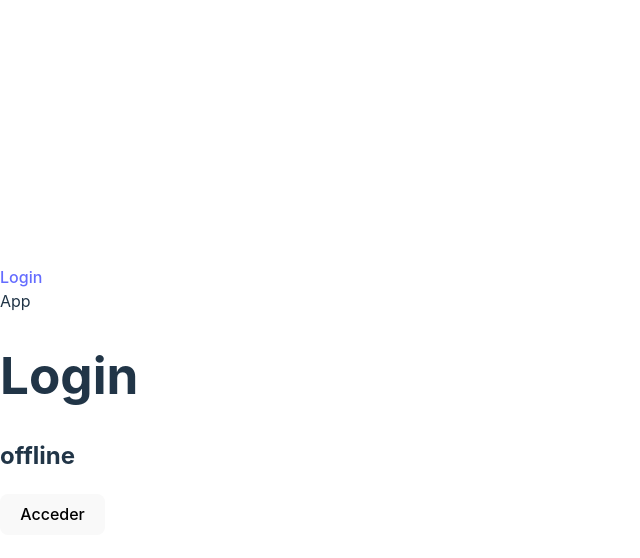
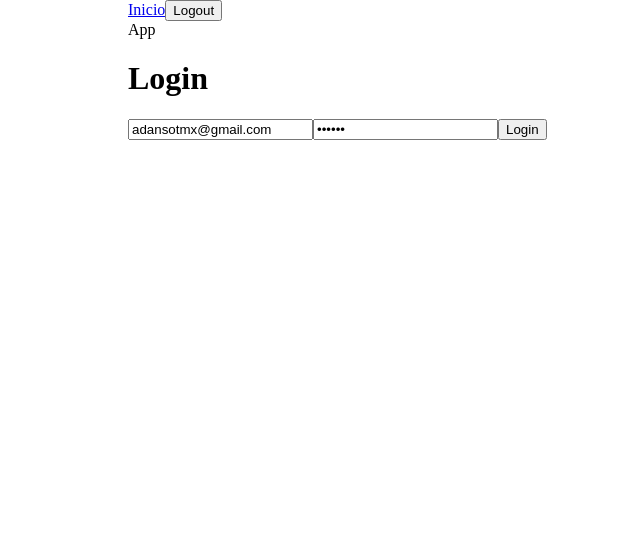
Before and after one commit to Adansote/react-firebase9-vite-router-compositionApi, a React (Vite) app: page /login in a window 1280 px wide. Shown: the top 558 px of the page, without its empty margins (0-640 px from the left). Built offline with nearby package versions, Linux system fonts and the light colour scheme; no server answers; sample sign-in values are in the browser's storage.

Commit message:
simple auth 2commit

```diff
--- a/package.json
+++ b/package.json
@@ -10,6 +10,7 @@
     "preview": "vite preview"
   },
   "dependencies": {
+    "firebase": "^9.20.0",
     "react": "^18.2.0",
     "react-dom": "^18.2.0",
     "react-router-dom": "^6.10.0"
--- a/src/App.jsx
+++ b/src/App.jsx
@@ -3,10 +3,16 @@ import Login from "./routes/Login"
 import Home from "./routes/Home"
 import Navbar from "./components/Navbar"
 import RequiereAuth from "./components/RequiereAuth"
+import Register from "./routes/Register"
+import { useContext } from "react"
+import { UserContext } from "./context/UserProvider"
 //context appi prove una forma de pasar datos atraves del arbol de componentes sin tener que pasar props
 //manualmente en cada nivel y esta configurado con router
 const App = () => {
-
+const {user} = useContext(UserContext)
+ if(user === false){
+  return <p>Loading....</p>
+ }
 
   return (
 <>
@@ -19,7 +25,8 @@ const App = () => {
           <Home/>
         </RequiereAuth>
        }/>
-       <Route path="/login" element={<Login/>}/>
+       <Route path="/login" element={<Login />}/>
+        <Route path="/register" element={<Register />}/>
 
     </Routes>
 
--- a/src/components/Navbar.jsx
+++ b/src/components/Navbar.jsx
@@ -1,21 +1,32 @@
 import { useContext } from "react";
-import { Link } from "react-router-dom";
+import { Link, NavLink } from "react-router-dom";
 import {UserContext} from "../context/UserProvider"
 const Navbar = () => {
 
-   const {user, setUser}= useContext(UserContext)
-
+   const {user, signOutUser}= useContext(UserContext)
+    const handleClickLogout = async()=>{
+        try {
+            await signOutUser()
+        } catch (error) {
+           console.log(error.code)
+        }
+    }
     return(
 <div>
+
     {
         user ? (
             <>
               <Link  to="/">Inicio</Link>
+              <button onClick={handleClickLogout}>Logout</button>
 
-             <button onClick={()=> setUser(false)}>Logout</button>
             </>
     ) : (
-        <Link  to="/login">Login</Link>
+        <>
+        <NavLink to="/register"> Register</NavLink>
+         <Link  to="/login">Login</Link>
+        </>
+
     )}
 </div>
 
--- a/src/context/UserProvider.jsx
+++ b/src/context/UserProvider.jsx
@@ -1,17 +1,36 @@
-import { createContext, useState } from "react";
+import { createUserWithEmailAndPassword, onAuthStateChanged, signInWithEmailAndPassword, signOut } from "firebase/auth";
+import { createContext, useEffect, useState } from "react";
+import { auth } from "../firebase";
 
 //logica de acceso
 export const UserContext =  createContext()
 
-const UserProvider = ({children}) => {
+const UserProvider = ({ children }) => {
  const [user, setUser] = useState(false)
+
+  useEffect(() => {
+ const unsuscribe = onAuthStateChanged(auth, user => {
+   console.log(user)
+   if(user){
+    const {email, photoURL, displayName, uid}= user
+    setUser({email, photoURL, displayName, uid})
+   }else{
+    setUser(null)
+   }
+ })
+
+ return()=> unsuscribe();
+  },[])
+
+ const registerUser =(email, password)=>createUserWithEmailAndPassword(auth, email, password)
+const loginUser = (email, password) => signInWithEmailAndPassword(auth, email, password)
+
+const signOutUser = ()=> signOut(auth)
     return(
-       <UserContext.Provider value={{user, setUser}}>
+       <UserContext.Provider value={{user, setUser, registerUser, loginUser, signOutUser}}>
      {children}
 
        </UserContext.Provider>
-
     )
-
 }
 export default UserProvider;
--- /dev/null
+++ b/src/firebase.js
@@ -0,0 +1,18 @@
+
+import { initializeApp } from "firebase/app";
+
+import {getAuth} from "firebase/auth"
+// Your web app's Firebase configuration
+const firebaseConfig = {
+  apiKey: "AIzaSyAkfUzlTrYbBR4mm0WHNXai5Iu3cxo7mco",
+  authDomain: "react-firebase9-2022.firebaseapp.com",
+  projectId: "react-firebase9-2022",
+  storageBucket: "react-firebase9-2022.appspot.com",
+  messagingSenderId: "909338866047",
+  appId: "1:909338866047:web:03bb36ccd4ec7e0f75aa4a"
+};
+
+// Initialize Firebase
+const app = initializeApp(firebaseConfig);
+const auth = getAuth(app);
+export {auth};
--- a/src/index.css
+++ b/src/index.css
@@ -1,69 +1,6 @@
-:root {
-  font-family: Inter, system-ui, Avenir, Helvetica, Arial, sans-serif;
-  line-height: 1.5;
-  font-weight: 400;
 
-  color-scheme: light dark;
-  color: rgba(255, 255, 255, 0.87);
-  background-color: #242424;
-
-  font-synthesis: none;
-  text-rendering: optimizeLegibility;
-  -webkit-font-smoothing: antialiased;
-  -moz-osx-font-smoothing: grayscale;
-  -webkit-text-size-adjust: 100%;
-}
-
-a {
-  font-weight: 500;
-  color: #646cff;
-  text-decoration: inherit;
-}
-a:hover {
-  color: #535bf2;
-}
 
 body {
-  margin: 0;
-  display: flex;
-  place-items: center;
-  min-width: 320px;
-  min-height: 100vh;
+  margin: 0 auto;
+ width:  80%;
 }
-
-h1 {
-  font-size: 3.2em;
-  line-height: 1.1;
-}
-
-button {
-  border-radius: 8px;
-  border: 1px solid transparent;
-  padding: 0.6em 1.2em;
-  font-size: 1em;
-  font-weight: 500;
-  font-family: inherit;
-  background-color: #1a1a1a;
-  cursor: pointer;
-  transition: border-color 0.25s;
-}
-button:hover {
-  border-color: #646cff;
-}
-button:focus,
-button:focus-visible {
-  outline: 4px auto -webkit-focus-ring-color;
-}
-
-@media (prefers-color-scheme: light) {
-  :root {
-    color: #213547;
-    background-color: #ffffff;
-  }
-  a:hover {
-    color: #747bff;
-  }
-  button {
-    background-color: #f9f9f9;
-  }
-}
--- a/src/routes/Login.jsx
+++ b/src/routes/Login.jsx
@@ -1,19 +1,45 @@
-import { useContext } from "react"
+import { useContext, useState } from "react"
 import { UserContext } from "../context/UserProvider"
 import { useNavigate } from "react-router-dom"
 
 const Login =() => {
-  const {user, setUser} = useContext(UserContext)
- const navegate = useNavigate
-const handleClickLogin =()=>{
-  setUser(true)
-  navegate("/")
+  const [email, setEmail] = useState("adansotmx@gmail.com")
+    const [password, setPassword]= useState("123123")
+  const {loginUser} = useContext(UserContext)
+ const navegate = useNavigate()
+
+ const handleSubmit = async(e) =>{
+  e.preventDefault()
+  console.log("procesando form:", email, password)
+  try {
+      await loginUser(email, password)
+      console.log("usuario activo")
+      navegate("/")
+  } catch (error) {
+      console.log(error.code)
+  }
 }
+
     return(
     <>
     <h1>Login</h1>
-    <h2>{user ? " online " : "offline"}</h2>
-    <button onClick={handleClickLogin}>Acceder</button>
+    <form onSubmit={handleSubmit}>
+
+    <input
+    type="email"
+    placeholder="Ingrese Email"
+    value={email}
+    onChange={(e) => setEmail(e.target.value)}
+    />
+
+<input
+    type="password"
+    placeholder="Ingrese Password"
+    value={password}
+    onChange={(e) => setPassword(e.target.value)}
+    />
+    <button type="submit">Login</button>
+</form>
     </>
         )
 }
--- /dev/null
+++ b/src/routes/Register.jsx
@@ -0,0 +1,45 @@
+import { useContext, useState } from "react";
+import { UserContext } from "../context/UserProvider";
+import { useNavigate } from "react-router-dom";
+
+const Register = () => {
+    const [email, setEmail] = useState("adansotmx@gmail.com")
+    const [password, setPassword]= useState("123123")
+    const {registerUser} = useContext(UserContext)
+    const navegate = useNavigate()
+
+    const handleSubmit = async(e) =>{
+        e.preventDefault()
+        console.log("procesando form:", email, password)
+        try {
+            await registerUser(email, password)
+            console.log("usuario creado")
+            navegate("/")
+        } catch (error) {
+            console.log(error.code)
+        }
+    }
+    return(
+<>
+<h1>Register</h1>
+<form onSubmit={handleSubmit}>
+
+    <input
+    type="email"
+    placeholder="Ingrese Email"
+    value={email}
+    onChange={e => setEmail(e.target.value)}
+    />
+
+<input
+    type="password"
+    placeholder="Ingrese Password"
+    value={password}
+    onChange={e => setPassword(e.target.value)}
+    />
+    <button type="submit">Register</button>
+</form>
+</>
+    )
+}
+export default Register;
```
Also changed, not shown: 1 other file (tests, documents, lock files or other folders).
